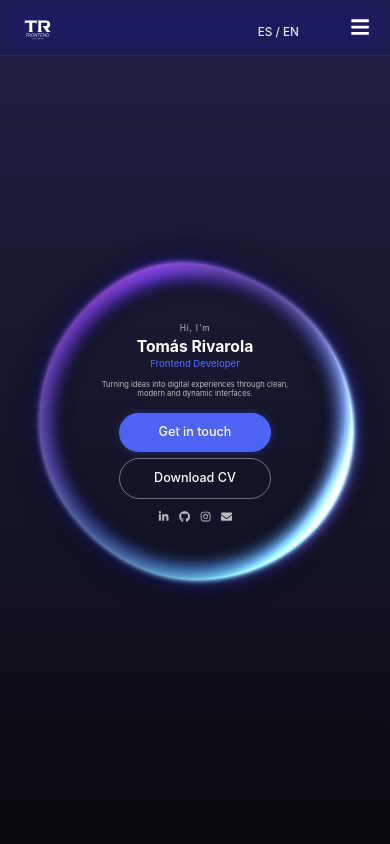
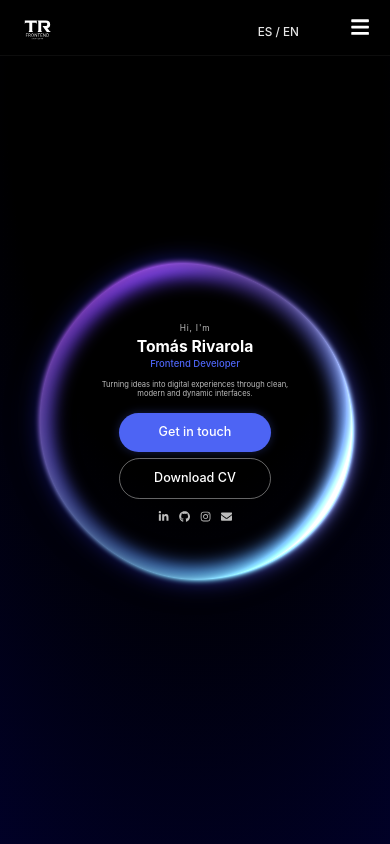
Before and after one commit to TomasRivarola451/portfolio, a React (Vite) app: page / in a window 390 px wide. Shown: the top 844 px of the page. Built offline with nearby package versions, Linux system fonts and the light colour scheme; the HTML template or start-up script is replaced by a standard one.

Commit message:
Restaurar fondo estable sin duplicado

```diff
--- a/src/index.css
+++ b/src/index.css
@@ -2,7 +2,6 @@
 @tailwind base;
 @tailwind components;
 @tailwind utilities;
-
 
 body {
   background: linear-gradient(to top, #0a0a0f 0%, #111123 30%, #1a1a33 70%, #20204a 100%);
@@ -14,26 +13,8 @@ body {
   min-height: 100vh;
   margin: 0;
   overflow-x: hidden;
-  position: relative;
 }
 
-@media (max-width: 1024px) {
-  body {
-    background-attachment: scroll !important;
-    position: relative;
-  }
-
-  body::before {
-    content: "";
-    position: fixed;
-    inset: 0;
-    width: 100%;
-    height: 100%;
-    background: linear-gradient(to top, #0a0a0f 0%, #111123 30%, #1a1a33 70%, #20204a 100%);
-    z-index: -1;
-    pointer-events: none;
-  }
-}
 
 .bg-gradient {
   background: radial-gradient(120% 120% at 50% 10%, #000000 40%, #010133 100%);
@@ -41,23 +22,4 @@ body {
   background-repeat: no-repeat;
   background-size: cover;
   min-height: 100vh;
-  position: relative;
-  z-index: 0;
 }
-
-@media (max-width: 1024px) {
-  .bg-gradient {
-    background-attachment: scroll !important;
-  }
-
-  .bg-gradient::before {
-    content: "";
-    position: fixed;
-    inset: 0;
-    width: 100%;
-    height: 100%;
-    background: radial-gradient(120% 120% at 50% 10%, #000000 40%, #010133 100%);
-    z-index: -1;
-    pointer-events: none;
-  }
-}
```
